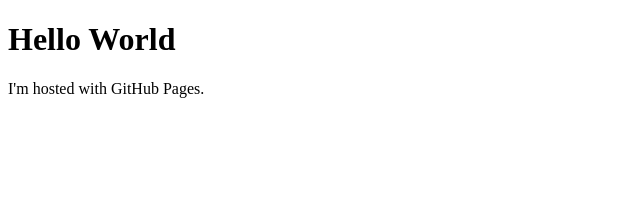
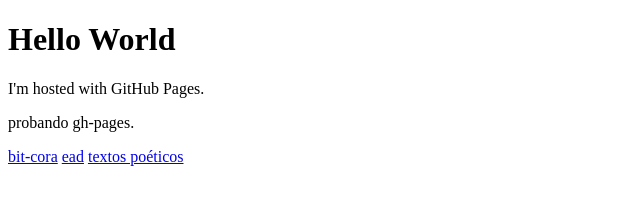
Before and after one commit to IdarGonzalez/idargonzalez.github.io, a plain HTML site: page index.html in a window 1280 px wide. Shown: the whole page, without its empty margins (0-640 px from the left). Drawn offline with Linux system fonts and the light colour scheme.

Commit message:
prueba 2

```diff
--- a/index.html
+++ b/index.html
@@ -3,5 +3,9 @@
 <body>
 <h1>Hello World</h1>
 <p>I'm hosted with GitHub Pages.</p>
+<p>probando gh-pages.</p>
+<a href='proyectos/bit-cora/home.html'>bit-cora</a>
+<a href='proyectos/ead-www/index.md'>ead</a>
+<a href='proyectos/ResponsivePoeticTexts/'>textos poéticos</a>
 </body>
 </html>
```
